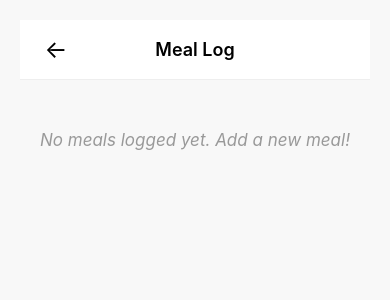
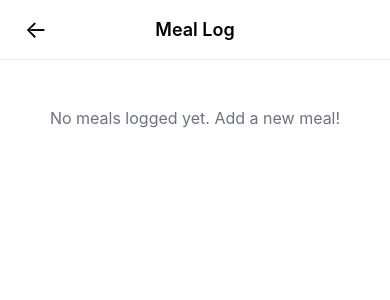
Before and after one commit to Kwaah-Jnr/Calorie-Checker, a React Native app: screen /LogScreen in a window 390 px wide. Shown: the top 300 px of the page. Built offline with nearby package versions, Linux system fonts and the light colour scheme.

Commit message:
Fixed the log tab to take the logged meals

```diff
--- a/context/MealContext.js
+++ b/context/MealContext.js
@@ -1,4 +1,3 @@
-// src/context/MealContext.js
 import React, { createContext, useState, useEffect } from 'react';
 import AsyncStorage from '@react-native-async-storage/async-storage';
 
@@ -40,7 +39,24 @@ export const MealProvider = ({ children }) => {
   }, [meals, userProfile]);
 
   const addMeal = (newMeal) => {
-    setMeals(prev => [...prev, newMeal]);
+    setMeals(prev => [newMeal, ...prev]); // Newest meals first
+  };
+
+  const deleteMeal = (mealId) => {
+    setMeals(prev => prev.filter(meal => meal.id !== mealId));
+  };
+
+  const updateMeal = (updatedMeal) => {
+    setMeals(prev => prev.map(meal =>
+      meal.id === updatedMeal.id ? updatedMeal : meal
+    ));
+  };
+
+  const getTodaysMeals = () => {
+    const today = new Date().toISOString().split('T')[0];
+    return meals.filter(meal =>
+      meal.dateLogged && meal.dateLogged.split('T')[0] === today
+    );
   };
 
   const updateProfile = (profileData) => {
@@ -48,7 +64,15 @@ export const MealProvider = ({ children }) => {
   };
 
   return (
-    <MealContext.Provider value={{ meals, userProfile, addMeal, updateProfile }}>
+    <MealContext.Provider value={{
+      meals,
+      userProfile,
+      addMeal,
+      deleteMeal,
+      updateMeal,
+      getTodaysMeals,
+      updateProfile
+    }}>
       {children}
     </MealContext.Provider>
   );
--- a/screens/LogScreen.js
+++ b/screens/LogScreen.js
@@ -1,37 +1,33 @@
-// screens/LogScreen.js (create this file if it doesn't exist)
-import React, { useState, useEffect } from 'react';
-import { View, Text, FlatList, StyleSheet } from 'react-native';
+import React, { useContext } from 'react';
+import { View, Text, FlatList, StyleSheet, TouchableOpacity } from 'react-native';
 import { Header } from '../components';
 import { colors } from '../constants/colors';
+import { MealContext } from '../context/MealContext';
 
-const LogScreen = ({ navigation, route }) => {
-  // State to hold all the logged meals
-  const [loggedMeals, setLoggedMeals] = useState([]);
+const LogScreen = ({ navigation }) => {
+  const { meals, deleteMeal } = useContext(MealContext);
 
-  // UseEffect to update loggedMeals when a new meal is passed via route params
-  useEffect(() => {
-    if (route.params?.newMeal) {
-      const newMeal = route.params.newMeal;
-      setLoggedMeals(prevMeals => [...prevMeals, newMeal]);
-
-      // Clear the parameter to prevent re-adding on subsequent renders
-      navigation.setParams({ newMeal: null });
-    }
-  }, [route.params?.newMeal]); // Dependency array ensures this runs only when newMeal param changes
-
-  // Function to render each meal item in the FlatList
   const renderMealItem = ({ item }) => (
     <View style={styles.mealCard}>
-      <Text style={styles.mealName}>{item.mealName}</Text>
-      <Text style={styles.mealTime}>Time: {item.time}</Text>
-      {/* Conditionally render food details if available */}
-      {item.foods && item.foods.length > 0 && (
-        <View style={styles.foodList}>
-          {item.foods.map((food, index) => (
-            <Text key={index} style={styles.foodItem}>- {food.foodName} ({food.calories} kcal)</Text>
+      <View style={styles.mealHeader}>
+        <Text style={styles.mealType}>{item.mealType}</Text>
+        <Text style={styles.mealTime}>{item.time}</Text>
+        <TouchableOpacity
+          style={styles.deleteButton}
+          onPress={() => deleteMeal(item.id)}
+        >
+          <Text style={styles.deleteText}>×</Text>
+        </TouchableOpacity>
+      </View>
+
+      {item.foods?.map((food, index) => (
+        <View key={index} style={styles.foodItem}>
+          <Text style={styles.foodName}>{food.name}</Text>
+          <Text style={styles.foodDetails}>
+            {food.quantity} {food.unit} • {food.calories || '--'} kcal
+          </Text>
+        </View>
       ))}
-        </View>
-      )}
     </View>
   );
 
@@ -41,16 +37,16 @@ const LogScreen = ({ navigation, route }) => {
         title="Meal Log"
         onBackPress={() => navigation.goBack()}
       />
-      {loggedMeals.length > 0 ? (
+
       <FlatList
-          data={loggedMeals}
-          keyExtractor={(item, index) => index.toString()} // Using index as key, consider a unique ID if available
+        data={meals}
+        keyExtractor={(item) => item.id}
         renderItem={renderMealItem}
         contentContainerStyle={styles.listContent}
+        ListEmptyComponent={
+          <Text style={styles.noMealsText}>No meals logged yet. Add a new meal!</Text>
+        }
       />
-      ) : (
-        <Text style={styles.noMealsText}>No meals logged yet. Add a new meal!</Text>
-      )}
     </View>
   );
 };
@@ -58,52 +54,71 @@ const LogScreen = ({ navigation, route }) => {
 const styles = StyleSheet.create({
   container: {
     flex: 1,
-    padding: 20,
-    backgroundColor: '#f8f8f8',
+    backgroundColor: colors.background,
   },
   listContent: {
-    paddingBottom: 20, // Add some padding at the bottom for scrolling
+    padding: 16,
   },
   mealCard: {
-    backgroundColor: '#fff',
-    padding: 18,
-    borderRadius: 10,
+    backgroundColor: colors.white,
+    borderRadius: 8,
+    padding: 16,
     marginBottom: 12,
     shadowColor: '#000',
     shadowOffset: { width: 0, height: 2 },
     shadowOpacity: 0.1,
-    shadowRadius: 3.84,
-    elevation: 5,
+    shadowRadius: 4,
+    elevation: 3,
   },
-  mealName: {
-    fontSize: 20,
+  mealHeader: {
+    flexDirection: 'row',
+    justifyContent: 'space-between',
+    alignItems: 'center',
+    marginBottom: 8,
+  },
+  mealType: {
+    fontSize: 18,
     fontWeight: 'bold',
-    marginBottom: 5,
-    color: '#444',
+    color: colors.text,
   },
   mealTime: {
-    fontSize: 15,
-    color: '#777',
-    marginBottom: 8,
+    fontSize: 14,
+    color: colors.textSecondary,
   },
-  foodList: {
-    marginTop: 5,
-    borderTopWidth: 1,
-    borderTopColor: '#eee',
-    paddingTop: 8,
+  deleteButton: {
+    padding: 4,
+    borderRadius: 15,
+    backgroundColor: '#ff4444',
+    width: 30,
+    height: 30,
+    justifyContent: 'center',
+    alignItems: 'center',
+  },
+  deleteText: {
+    color: colors.white,
+    fontSize: 18,
+    fontWeight: 'bold',
   },
   foodItem: {
+    flexDirection: 'row',
+    justifyContent: 'space-between',
+    paddingVertical: 8,
+    borderTopWidth: 1,
+    borderTopColor: colors.border,
+  },
+  foodName: {
+    fontSize: 16,
+    color: colors.text,
+  },
+  foodDetails: {
     fontSize: 14,
-    marginLeft: 10,
-    color: '#555',
-    lineHeight: 20,
+    color: colors.textSecondary,
   },
   noMealsText: {
     textAlign: 'center',
-    marginTop: 50,
-    fontSize: 17,
-    color: '#999',
-    fontStyle: 'italic',
+    marginTop: 32,
+    fontSize: 16,
+    color: colors.textSecondary,
   }
 });
 
--- a/screens/MealTrackerScreen.js
+++ b/screens/MealTrackerScreen.js
@@ -1,4 +1,4 @@
-import React, { useState, useEffect } from 'react';
+import React, { useState, useEffect, useContext } from 'react';
 import { View, Text, StyleSheet, TouchableOpacity, SafeAreaView, ScrollView, StatusBar, Alert, ImageBackground, Image } from 'react-native';
 import { colors } from '../constants/colors';
 import { ui } from '../constants/ui';
@@ -7,36 +7,18 @@ import { MealContext } from '../context/MealContext';
 import { Button, Card, Header, TextInput, BottomNavigation } from '../components';
 
 const MealTrackerScreen = ({ navigation, route }) => {
-  const { meals: loggedMeals, addMeal } = React.useContext(MealContext);
-  const [searchQuery, setSearchQuery] = useState('');
- // const [loggedMeals, setLoggedMeals] = useState([]);
-  const [totalMealsLogged, setTotalMealsLogged] = useState(loggedMeals.length);
+    const { meals, addMeal } = useContext(MealContext);
+    const [searchQuery, setSearchQuery] = useState('');
+    const totalMealsLogged = meals.length;
 
   // Daily goal (can be made configurable)
   const dailyMealGoal = 6;
   const progressPercentage = Math.min(100, Math.round((totalMealsLogged / dailyMealGoal) * 100));
 
-  // Handle new meal data from NewMealEntryScreen
-   useEffect(() => {
-    if (route.params?.newMeal) {
-      addMeal(route.params.newMeal);
-      navigation.setParams({ newMeal: null });
-    }
-  }, [route.params?.newMeal]);
-  // Update total meals logged whenever loggedMeals changes
 
-  useEffect(() => {
-    setTotalMealsLogged(loggedMeals.length);
-  }, [loggedMeals]);
-  // Function to get today's meals grouped by meal type
-  // This function assumes loggedMeals is an array of meal objects with a 'date' property
-  const getTodayDate = () => {
-    const today = new Date();
-    return today.toISOString().split('T')[0]; // Returns date in YYYY-MM-DD format
-  };
   const getTodaysMeals = () => {
     const mealsByType = {};
-    loggedMeals.forEach(meal => {
+    meals.forEach(meal => {
       if (!mealsByType[meal.mealType]) {
         mealsByType[meal.mealType] = [];
       }
@@ -93,35 +75,7 @@ const MealTrackerScreen = ({ navigation, route }) => {
           </TouchableOpacity>
         </View>
 
-        {/* Today's Logged Meals Section */}
-        {Object.keys(todaysMeals).length > 0 && (
-          <View style={styles.section}>
-            <Text style={styles.sectionTitle}>Today's Meals</Text>
-            {Object.entries(todaysMeals).map(([mealType, meals]) => (
-              <View key={mealType} style={styles.mealTypeContainer}>
-                <Text style={styles.mealTypeTitle}>{mealType}</Text>
-                {meals.map((meal, index) => (
-                  <Card key={`${mealType}-${index}`} style={styles.loggedMealCard}>
-                    <View style={styles.mealHeader}>
-                      <Text style={styles.mealTime}>{meal.time}</Text>
-                      <TouchableOpacity onPress={() => Alert.alert('Edit Meal', `Edit ${meal.mealType}`)}>
-                        <Text style={styles.editIcon}>✏️</Text>
-                      </TouchableOpacity>
-                    </View>
-                    <View style={styles.foodItemsList}>
-                      {meal.foods.map((food, foodIndex) => (
-                        <View key={foodIndex} style={styles.foodItem}>
-                          <Text style={styles.foodName}>{food.name}</Text>
-                          <Text style={styles.foodQuantity}>{food.quantity} {food.unit}</Text>
-                        </View>
-                      ))}
-                    </View>
-                  </Card>
-                ))}
-              </View>
-            ))}
-          </View>
-        )}
+
 
         {/* Most Popular meals Section */}
         <View style={styles.section}>
--- a/screens/NewMealEntryScreen.js
+++ b/screens/NewMealEntryScreen.js
@@ -1,4 +1,4 @@
-import React, { useState, useEffect } from 'react';
+import React, { useState, useEffect, useContext } from 'react';
 import {
   View,
   Text,
@@ -13,6 +13,7 @@ import { colors } from '../constants/colors';
 import { ui } from '../constants/ui';
 import { Button, Header, TextInput } from '../components';
 import { Picker } from '@react-native-picker/picker';
+import { MealContext } from '../context/MealContext';
 
 const NewMealEntryScreen = ({ navigation, route }) => {
   // Check if there's prefill data from route params
@@ -116,8 +117,11 @@ const NewMealEntryScreen = ({ navigation, route }) => {
     setFoodEntries([...foodEntries, newEntry]);
   };
 
+  const {addMeal} = useContext(MealContext);
+
   // --- Main Log Handler ---
   const handleLogMeal = () => {
+
     // Basic validation
     const isInvalid = foodEntries.some(
       (entry) => !entry.name.trim() || !entry.quantity.trim()
@@ -138,20 +142,18 @@ const NewMealEntryScreen = ({ navigation, route }) => {
       dateLogged: new Date().toISOString(),
     };
 
-   Alert.alert('Meal Logged!', `Successfully logged ${mealName}.`, [
+    addMeal(newMealLog); // Add to context
+
+    Alert.alert('Meal Logged!', `Successfully logged ${mealName}.`, [
     {
       text: 'OK',
       onPress: () => {
-        // Option 1: Navigate back and pass params
-        navigation.navigate({
-          name: 'MealTracker', // or whatever your previous screen is
-          params: { newMeal: newMealLog },
-          merge: true,
-        });
-        }
+        navigation.navigate('MealTracker');
       }
-    ]);
-  };
+    }
+  ]);
+};
+
 
   return (
     <SafeAreaView style={styles.container}>
```
Lines whose indentation alone changed are shown as unchanged.
